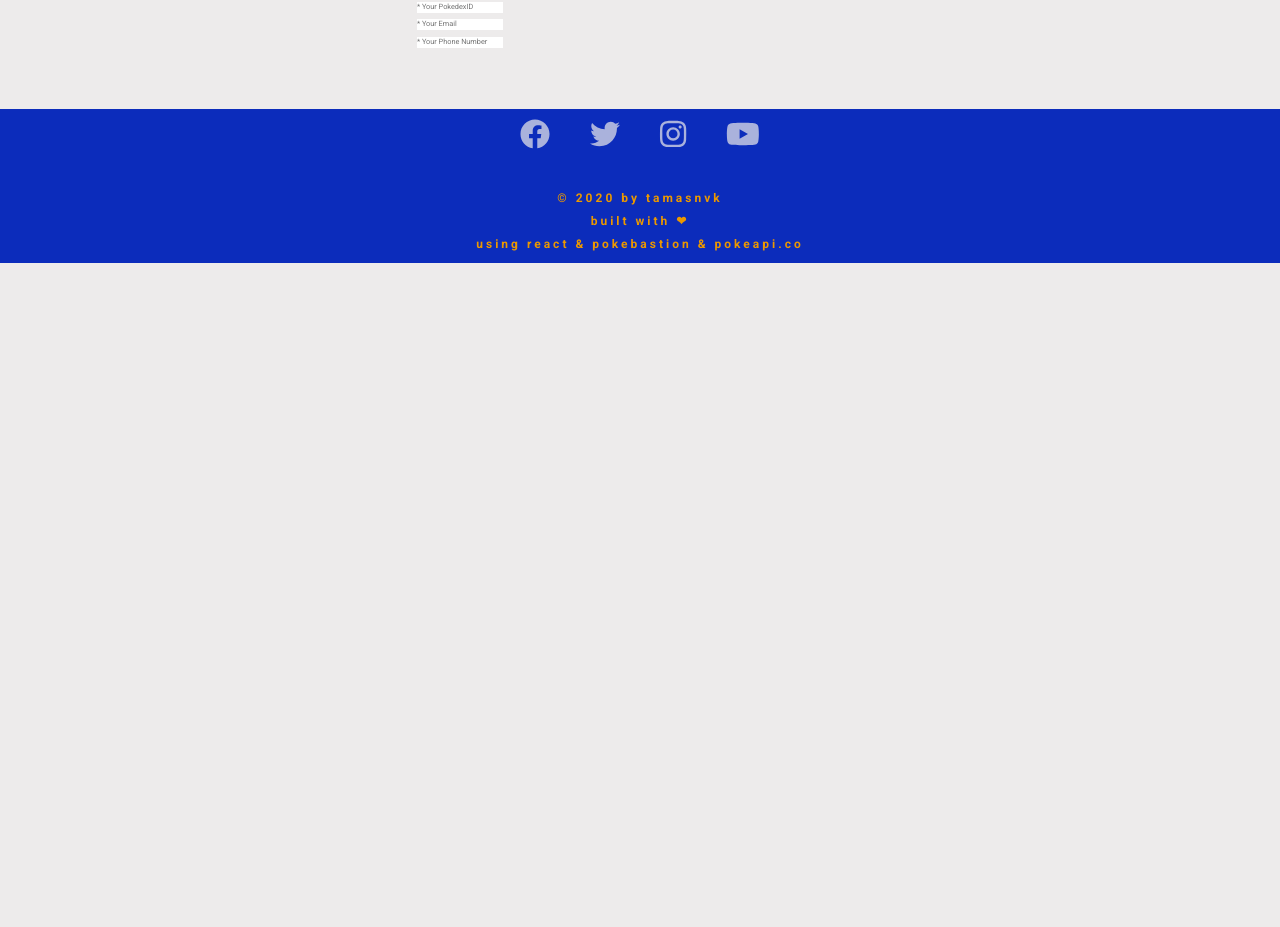
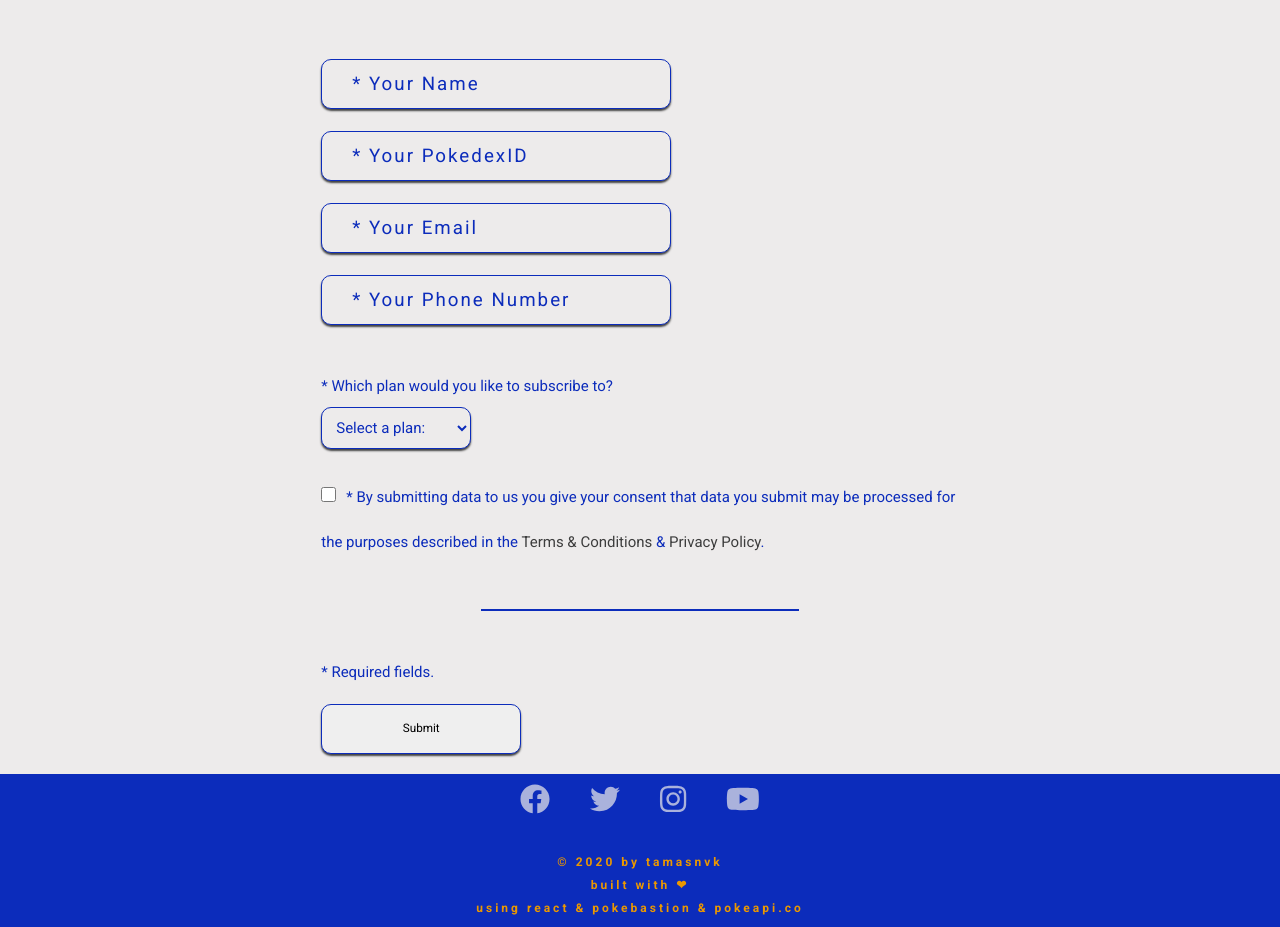
Before and after one commit to tmsnvk/project-003, a React (Create React App) app in the folder client/: page /pricing in a window 1280 px wide. Shown: the part 1536-2463 px from the top of the page. Before the commit the page ends 1799 px from the top, so only its background shows below. Built offline with nearby package versions, Linux system fonts and the light colour scheme.

Commit message:
signup form fixes

```diff
--- a/client/src/index.js
+++ b/client/src/index.js
@@ -9,3 +9,6 @@ ReactDOM.render(
   </BrowserRouter>,
   document.querySelector("#root")
 );
+
+// todo:
+// - scroll to top when clicking on links
--- a/client/src/layoutcomponents/pricing/GridHeadImageContainer.js
+++ b/client/src/layoutcomponents/pricing/GridHeadImageContainer.js
@@ -9,7 +9,7 @@ const ComponentContainer = styled.div`
 `;
 
 const Image = styled.img`
-  width: 50%;
+  width: 60%;
   transform: scaleX(-1);
 `;
 
--- a/client/src/layoutcomponents/pricing/GridPricingContainer.js
+++ b/client/src/layoutcomponents/pricing/GridPricingContainer.js
@@ -1,5 +1,6 @@
 import React from "react";
 import styled from "styled-components";
+import { Link } from "react-router-dom";
 import { FontAwesomeIcon } from "@fortawesome/react-fontawesome";
 
 const ComponentContainer = styled.div`
@@ -118,7 +119,8 @@ const GridPricingContainer = () => {
         <PricingBody><StyledIcon icon="angle-right"></StyledIcon>Free without registration.</PricingBody>
         <PricingBody><StyledIcon icon="angle-right"></StyledIcon>Search with limited access.</PricingBody>
         <PricingBody><StyledIcon icon="angle-right"></StyledIcon>No access to the community.</PricingBody>
-        <PricingBody><StyledIcon icon="angle-right"></StyledIcon>Limited support.</PricingBody>
+        <PricingBodyLastParagraph><StyledIcon icon="angle-right"></StyledIcon>Limited support.</PricingBodyLastParagraph>
+        <SignUpButton as={Link} to="/search">Search now!</SignUpButton>
       </PricingBoxContainer>
       <PricingBoxContainer>
         <PricingTitle>Solo</PricingTitle>
@@ -148,7 +150,7 @@ const GridPricingContainer = () => {
         <PricingBody><StyledIcon icon="angle-right"></StyledIcon>* Fee based on gym size.</PricingBody>
         <PricingBody><StyledIcon icon="angle-right"></StyledIcon>* Access to special features.</PricingBody>
         <PricingBodyLastParagraph><StyledIcon icon="angle-right"></StyledIcon>* Dedicated support agent.</PricingBodyLastParagraph>
-        <SignUpButton>Contact us!</SignUpButton>
+        <SignUpButton as={Link} to="/contact">Contact us!</SignUpButton>
         <PricingBodyLastofType>30-day money back guarantee.</PricingBodyLastofType>
       </PricingBoxContainer>
     </ComponentContainer>
--- a/client/src/layoutcomponents/pricing/GridSignUpForm.js
+++ b/client/src/layoutcomponents/pricing/GridSignUpForm.js
@@ -1,20 +1,15 @@
 import React from "react";
 import styled from "styled-components";
+import { Link } from "react-router-dom";
 
 const ComponentContainer = styled.div`
   grid-area: grid-signup;
-  margin: 20rem 3rem 3rem 3rem;
-  padding: 1rem 1rem 1rem 1rem;
+  margin: 20rem 0 0 0;
 `;
 
 const SignUpContainer = styled.div`
   font-size: 3rem;
-  width: 80%;
-  margin: 0 auto;
-`;
-
-const FormLabel = styled.label`
-
+  width: 100%;
 `;
 
 const Form = styled.form`
@@ -22,12 +17,138 @@ const Form = styled.form`
   flex-direction: column;
 `;
 
-const FormInputContainer = styled.div`
-
+const FormLabel = styled.label`
+  font-size: 2.5rem;
+  text-transform: uppercase;
+  color: var(--font-color-primary);
+  text-align: center;
 `;
 
-const FormInput = styled.input`
+const FormInputContainer = styled.div`
+  font-size: 3rem;
+  margin: 2rem 0 0 0;
 
+  &:first-of-type {
+    margin: 5rem 0 0 0;
+  }
+`;
+
+const FormInputText = styled.input`
+  width: 35rem;
+  height: 5rem;
+  padding: 0.5rem 0.5rem 0.5rem 2rem;
+  background-color: var(--body-color-primary);
+  border: 1px solid var(--font-color-tertiary);
+  box-shadow: 0px 2px 2px 0px var(--body-shadow);
+  border-radius: 1rem;
+
+  &:hover {
+    background-color: var(--body-color-tertiary);
+  }
+
+  &:focus {
+		outline: none;
+		background-color: var(--body-color-tertiary);
+  }
+
+  &::placeholder {
+		letter-spacing: 0.2rem;
+		padding: 1rem 1rem 1rem 1rem;
+		color: var(--font-color-tertiary);
+	}
+`;
+
+const DropdownContainer = styled.div`
+`;
+
+const DropdownText = styled.div`
+  margin: 5rem 0 0 0;
+  font-size: 1.5rem;
+  color: var(--font-color-tertiary);
+`;
+
+const Select = styled.select`
+  font-size: 1.5rem;
+  width: 15rem;
+  margin: 1rem 0 0 0;
+  background-color: var(--body-color-primary);
+  color: var(--font-color-tertiary);
+  box-shadow: 0px 2px 2px 0px var(--body-shadow);
+  border: 1px solid var(--font-color-tertiary);
+  border-radius: 1rem;
+  padding: 1rem 1rem 1rem 1rem;
+  cursor: pointer;
+
+  &:hover,
+	&:focus {
+    background-color: var(--body-color-tertiary);
+    outline: none;
+	}
+`;
+
+const Option = styled.option`
+  font-size: 1.5rem;
+`;
+
+const FormInputCheckboxContainer = styled(FormInputContainer)`
+  &:after {
+    content: " ";
+    display: block;
+    padding: 5rem 0 0 0;
+    border-bottom: 2px solid var(--font-color-tertiary);
+    width: 50%;
+    margin: 0 auto;
+  }
+`;
+
+const FormInputCheckbox = styled.input`
+  margin: 0 1rem 0 0;
+  width: 1.5rem;
+  height: 1.5rem;
+  color: var(--font-color-tertiary);
+
+  &:checked {
+    color: var(--font-color-tertiary);
+  }
+`;
+
+const FormLink = styled(Link)`
+  text-decoration: none;
+  color: var(--font-color-primary);
+  font-size: 1.5rem;
+`;
+
+const FormLabelCheckBox = styled.label`
+  color: var(--font-color-tertiary);
+  font-size: 1.5rem;
+`;
+
+const RequiredFields = styled.div`
+  margin: 5rem 0 0 0;
+`;
+
+const RequiredFieldsText = styled.div`
+  font-size: 1.5rem;
+  padding: 0 0 2rem 0;
+  color: var(--font-color-tertiary);
+`;
+
+const FormInputSubmit = styled.input`
+  width: 20rem;
+  height: 5rem;
+  box-shadow: 0px 2px 2px 0px var(--body-shadow);
+  border-radius: 1rem;
+  padding: 1rem 1rem 1rem 1rem;
+  cursor: pointer;
+  border: 1px solid var(--font-color-tertiary);
+
+  &:hover {
+    background-color: var(--body-color-tertiary);
+  }
+
+  &:focus {
+    outline; none;
+  }
 `;
 
 class GridSignUpForm extends React.Component {
@@ -36,13 +157,36 @@ class GridSignUpForm extends React.Component {
     return (
       <ComponentContainer>
         <SignUpContainer>
-        <FormLabel htmlFor="signupform"></FormLabel>
-          <Form id="signupform">
-            <FormInputContainer><FormInput type="text" id="name" name="name" placeholder="* Your Name" maxlength="35" autocomplete="off"></FormInput></FormInputContainer>
-            <FormInputContainer><FormInput type="text" id="pokedex" name="pokedex" placeholder="* Your PokedexID" maxlength="35" autocomplete="off"></FormInput></FormInputContainer>
-            <FormInputContainer><FormInput type="email" id="email" name="email" placeholder="* Your Email" maxlength="35" autocomplete="off"></FormInput></FormInputContainer>
-            <FormInputContainer><FormInput type="text" id="phone" name="phone" placeholder="* Your Phone Number" maxlength="35" autocomplete="off"></FormInput></FormInputContainer>
-
+          <Form method="POST" action="/signups" id="signupform">
+            <FormLabel htmlFor="signupform">Want to plunge into action? - Sign up here!</FormLabel>
+            <FormInputContainer>
+              <FormInputText type="text" id="name" name="name" placeholder="* Your Name" maxLength={30} autoComplete="off" />
+            </FormInputContainer>
+            <FormInputContainer>
+              <FormInputText type="text" id="pokedex" name="pokedex" placeholder="* Your PokedexID" maxLength={15} autoComplete="off" />
+            </FormInputContainer>
+            <FormInputContainer>
+              <FormInputText type="email" id="email" name="email" placeholder="* Your Email" maxLength={30} autoComplete="off" />
+            </FormInputContainer>
+            <FormInputContainer>
+              <FormInputText type="text" id="phone" name="phone" placeholder="* Your Phone Number" maxLength={20} autoComplete="off" />
+            </FormInputContainer>
+            <DropdownContainer>
+              <DropdownText>* Which plan would you like to subscribe to?</DropdownText>
+              <Select>
+                <Option value="" hidden>Select a plan:</Option>
+                <Option value="solo">Solo</Option>
+                <Option value="duo">Duo</Option>
+              </Select>
+            </DropdownContainer>
+            <FormInputCheckboxContainer>
+              <FormInputCheckbox type="checkbox" id="checkbox" name="checkbox" />
+              <FormLabelCheckBox htmlFor="checkbox">* By submitting data to us you give your consent that data you submit may be processed for the purposes described in the <FormLink to="/">Terms & Conditions</FormLink> & <FormLink to="/">Privacy Policy</FormLink>.</FormLabelCheckBox>
+            </FormInputCheckboxContainer>
+            <RequiredFields>
+              <RequiredFieldsText>* Required fields.</RequiredFieldsText>
+            </RequiredFields>
+            <FormInputSubmit type="submit" />
           </Form>
         </SignUpContainer>
       </ComponentContainer>
```
